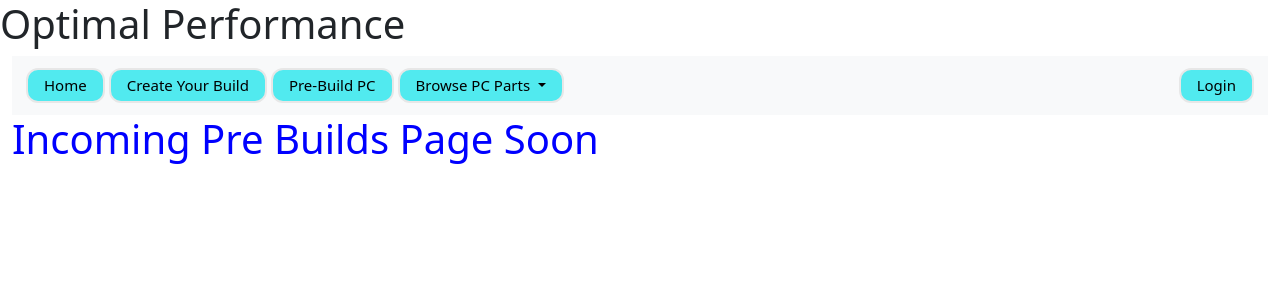
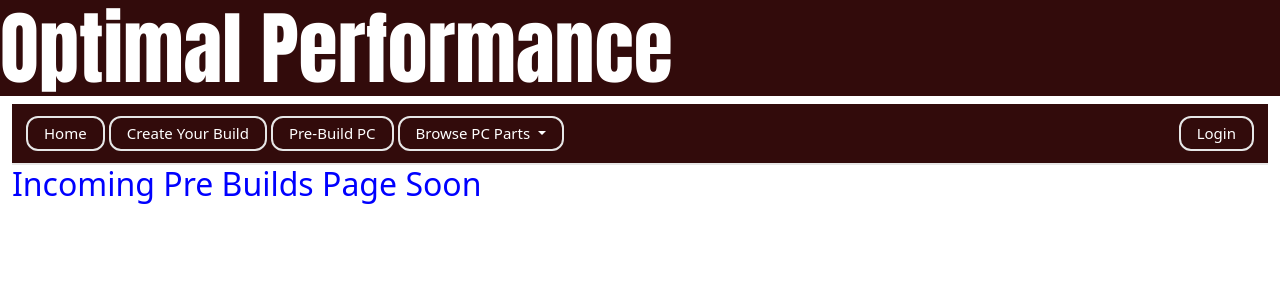
Before and after one commit to UCCS-CS4300-5300/Group7-fall2024, a Django app: page /pre_build/ in a window 1280 px wide. Shown: the top 300 px of the page. Run offline with Django 4.2, Linux system fonts and the light colour scheme.

Commit message:
Finishing touches for first sprint

```diff
--- a/home/templates/base_template.html
+++ b/home/templates/base_template.html
@@ -3,10 +3,13 @@
 <html>
 <head>
 <style>
+    @import url('https://fonts.googleapis.com/css2?family=Anton&display=swap');
+
+
     .button {
-        background-color: rgb(81, 234, 239);
+        background-color: rgba(65, 169, 172, 0);
         border: 2px solid #e7e7e7;
-        color: black;
+        color: rgb(255, 255, 255);
         padding: 4px 16px;
         text-align: center;
         text-decoration: none;
@@ -26,7 +29,7 @@
         width: 100px;
         height: 100px;
         padding: 10px;
-        border: 5px solid gray;
+        border: 5px solid rgba(61, 249, 255, 0.5);
         margin: 0;
     }
     .flex-box-2 {
@@ -36,7 +39,19 @@
 
     .dropdown-menu {
         z-index: 1000;  /* Adjust the value as needed */
-        background-color: rgba(255, 255, 255, 0.9);  /* Background color for visibility */
+        background-color: rgba(65, 169, 172, 0);  /* Background color for visibility */
+    }
+
+    /*This is where you customize the settings for the title*/
+    h1 {
+    font-family: 'Anton', sans-serif;
+    text-align: left;
+    font-weight: bold;
+    }
+
+    .custom-navbar {
+    background-color: #320b0b; /* Dark blue or any color you prefer */
+    border-bottom: 2px solid #e7e7e7; /* Optional: Add a border at the bottom */
     }
 
     </style>
@@ -54,11 +69,11 @@
 
     <body>
 
-    <h1>Optimal Performance</h1>
+    <h1 style="font-size: 80px; color: #ffffff; background-color: #320b0b;">Optimal Performance</h1> <!-- This is where the title reference is located-->
     <div class="container-fluid">
 
     <!-- Navbar-->
-    <nav class="navbar navbar-expand-lg bg-body-tertiary">
+    <nav class="navbar navbar-expand-lg custom-navbar">
         <div class="container-fluid">
             <button class="navbar-toggler" type="button" data-bs-toggle="collapse" data-bs-target="#navbarNavAltMarkup" aria-controls="navbarNavAltMarkup" aria-expanded="false" aria-label="Toggle navigation">
                 <span class="navbar-toggler-icon"></span>
@@ -78,8 +93,8 @@
                         </button>
                         <ul class="dropdown-menu" aria-labelledby="dropdownMenuButton">
                             <li><a class="dropdown-item" href="https://www.amazon.com/s?k=CPU&crid=39RNZ0ZIX6FT8&sprefix=cpu%2Caps%2C104&ref=nb_sb_noss_1">CPU</a></li>
-                            <li><a class="dropdown-item" href="#">Action 2</a></li>
-                            <li><a class="dropdown-item" href="#">Action 3</a></li>
+                            <li><a class="dropdown-item" href="https://www.amazon.com/s?k=motherboard&crid=2H0Q2QYHAQLAN&sprefix=Mother%2Caps%2C156&ref=nb_sb_ss_ts-doa-p_2_6">Motherboard</a></li>
+                            <li><a class="dropdown-item" href="https://www.amazon.com/s?k=ram&crid=1ZN7I97VKH7A6&sprefix=ram%2Caps%2C171&ref=nb_sb_noss_1">Ram</a></li>
                         </ul>
                     </div>
                 </div>
--- a/home/templates/pre_built.html
+++ b/home/templates/pre_built.html
@@ -1,7 +1,7 @@
 {% extends "base_template.html" %}
 {% block content %}
 
-<h1 style="color: blue;">Incoming Pre Builds Page Soon</h1>
+<h2 style="color: blue;">Incoming Pre Builds Page Soon</h2>
 
 
 {% endblock %}
```
Also changed, not shown: home/templates/index.html (+38 -33 lines).
